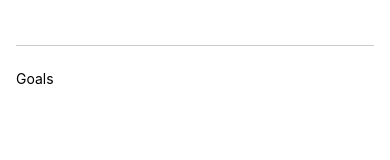
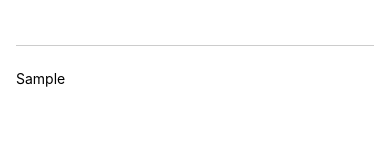
Before and after one commit to neophyte-programmer/helloReactNative, a React Native app: screen / in a window 390 px wide. Both pictures are taken after typing "Sample" into the empty fields and a click on the button "ADD GOAL". Shown: the part 133-293 px from the top of the page. Built offline with nearby package versions, Linux system fonts and the light colour scheme.

Commit message:
managing list data

```diff
--- a/App.js
+++ b/App.js
@@ -1,18 +1,22 @@
 import { StyleSheet, Text, View, Button, TextInput } from 'react-native'
-import { useState } from 'react';
+import { useState } from 'react'
 
 export default function App() {
-  const [enteredGoalText, setEnteredGoalText] = useState('');
+	const [enteredGoalText, setEnteredGoalText] = useState('')
+	const [userGoals, setUserGoals] = useState([])
 
 	// Responsible for fetching the user input
-  function goalInputHandler(enteredText) {
-    setEnteredGoalText(enteredText);
-  }
+	function goalInputHandler(enteredText) {
+		setEnteredGoalText(enteredText)
+	}
 
 	// Adds new goal when button is clicked
-  function addGoalHandler() {
-    console.log(enteredGoalText);
-  }
+	function addGoalHandler() {
+		setUserGoals((currentUserGoals) => [
+			...currentUserGoals,
+			enteredGoalText,
+		])
+	}
 
 	return (
 		// Stores the different content of the app
@@ -29,7 +33,9 @@ export default function App() {
 
 			{/* Store The List of Goals here */}
 			<View style={styles.goalContainer}>
-				<Text>Goals</Text>
+        {userGoals.map((goal) =>
+          <Text key={goal}>{ goal }</Text>
+        )}
 			</View>
 		</View>
 	)
```
